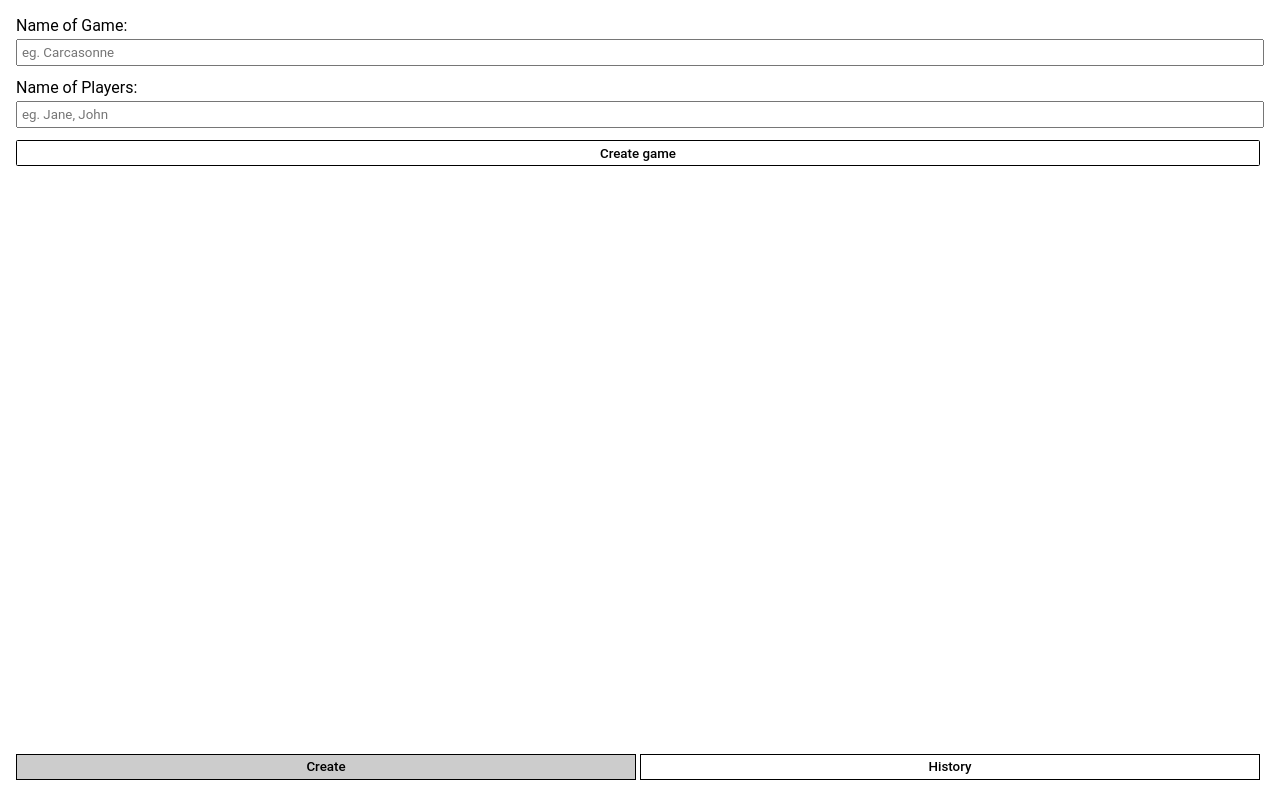
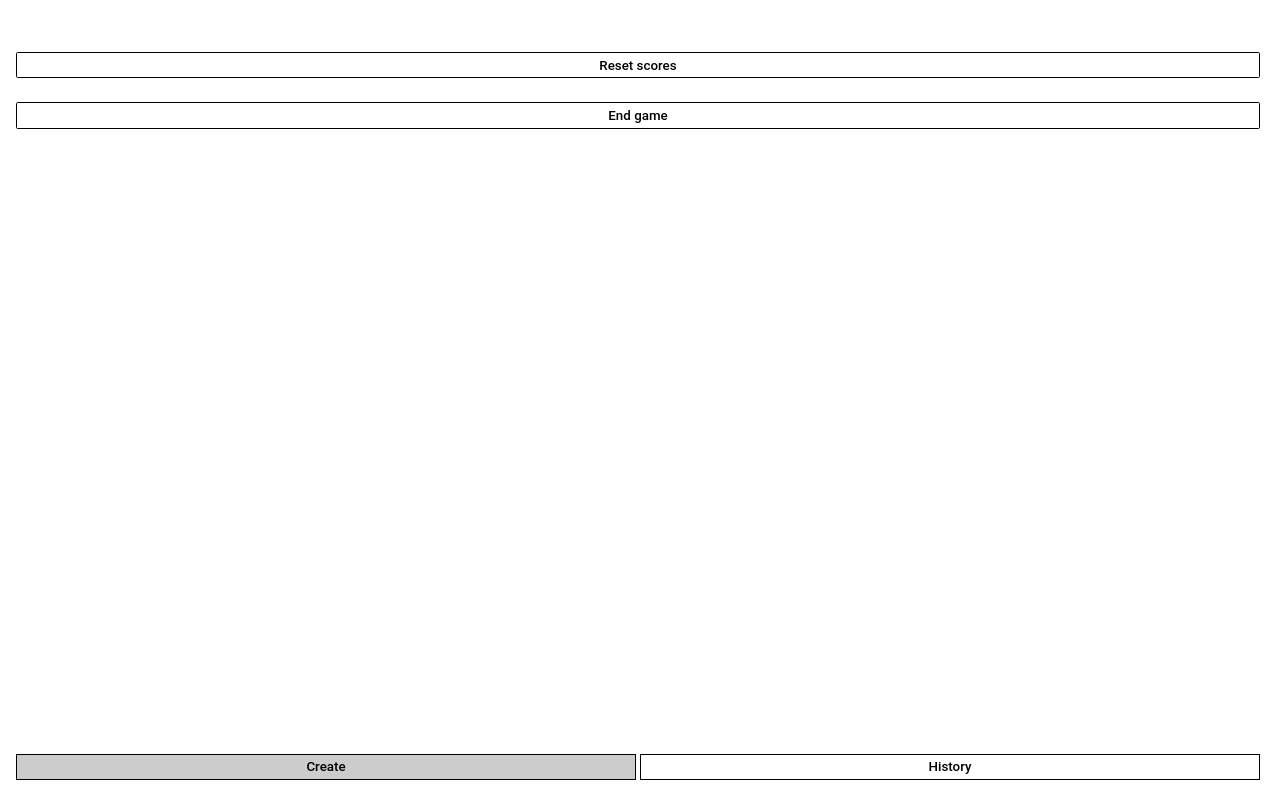
Before and after one commit to LisanneArdern/scorekeeper, a React (Create React App) app: page /game in a window 1280 px wide. Built offline with nearby package versions, Linux system fonts and the light colour scheme.

Commit message:
Add Router to Navigation

```diff
--- a/src/App.js
+++ b/src/App.js
@@ -4,6 +4,13 @@ import Navigation from './components/Navigation/Navigation'
 import CreatePage from './pages/CreatePage'
 import GamePage from './pages/GamePage'
 import HistoryPage from './pages/HistoryPage'
+import {
+  BrowserRouter as Router,
+  Redirect,
+  Switch,
+  Route,
+  Link,
+} from 'react-router-dom'
 
 export default function App() {
   const [currentPageId, setCurrentPageId] = useState('create')
@@ -11,34 +18,48 @@ export default function App() {
   const [players, setPlayers] = useState([])
   const [nameOfGame, setNameOfGame] = useState('')
 
+  const navButtons = ['create', 'history']
+
   return (
+    <Router>
       <AppGrid>
-      {currentPageId === 'create' && (
+        <Switch>
+          <Route exact path="/">
+            <Redirect to={`/${currentPageId}`} />
+          </Route>
+          <Route path="/create">
             <CreatePage onNavigate={setCurrentPageId} onSubmit={handleSubmit} />
-      )}
-      {currentPageId === 'game' && (
+          </Route>
+
+          <Route path="/game">
             <GamePage
               onResetScores={resetScores}
-          onEndGame={handleEndGame}
+              handleEndGame={handleEndGame}
               onPlayerUpdate={updateScore}
               nameOfGame={nameOfGame}
               players={players}
             />
-      )}
-      {currentPageId === 'history' && (
+          </Route>
+          <Route path="/history">
             <HistoryPage games={history} onNavigate={setCurrentPageId} />
-      )}
+          </Route>
+        </Switch>
+
         {currentPageId !== 'game' && (
+          <NavWraper>
+            {navButtons.map(button => (
+              <Link to={'/' + button}>
                 <Navigation
                   currentPageId={currentPageId}
                   onNavigate={setCurrentPageId}
-          pages={[
-            { title: 'Create', id: 'create' },
-            { title: 'History', id: 'history' },
-          ]}
+                  pages={[{ title: button, id: button }]}
                 />
+              </Link>
+            ))}
+          </NavWraper>
         )}
       </AppGrid>
+    </Router>
   )
 
   function handleEndGame() {
@@ -73,3 +94,11 @@ const AppGrid = styled.div`
   grid-template-rows: auto min-content;
   height: 100vh;
 `
+const NavWraper = styled.div`
+  display: grid;
+  grid-template-columns: 1fr 1fr;
+
+  a {
+    text-decoration: none;
+  }
+`
--- a/src/components/Navigation/Navigation.js
+++ b/src/components/Navigation/Navigation.js
@@ -18,7 +18,7 @@ export default function Navigation({ onNavigate, pages, currentPageId }) {
           isActive={currentPageId === id}
           onClick={() => onNavigate(id)}
         >
-          {title}
+          {title.slice(0, 1).toUpperCase() + title.slice(1)}
         </NavButton>
       ))}
     </Nav>
--- a/src/pages/CreatePage.js
+++ b/src/pages/CreatePage.js
@@ -1,6 +1,7 @@
 import { PropTypes } from 'prop-types'
 import styled from 'styled-components'
 import Button from '../components/Button/Button'
+import { useHistory } from 'react-router-dom'
 
 CreatePage.prototype = {
   onSubmit: PropTypes.func.isRequired,
@@ -8,6 +9,7 @@ CreatePage.prototype = {
 }
 
 export default function CreatePage({ onSubmit, onNavigate }) {
+  let path = useHistory()
   return (
     <Grid>
       <Form onSubmit={handleSubmit}>
@@ -37,7 +39,7 @@ export default function CreatePage({ onSubmit, onNavigate }) {
       nameOfGame,
       players,
     }
-
+    path.push('/game')
     onSubmit(game)
   }
 }
--- a/src/pages/GamePage.js
+++ b/src/pages/GamePage.js
@@ -3,6 +3,7 @@ import styled from 'styled-components'
 import Header from '../components/Header/Header'
 import Player from '../components/Player/Player'
 import Button from '../components/Button/Button'
+import { useHistory } from 'react-router-dom'
 
 GamePage.prototype = {
   nameOfGame: PropTypes.string,
@@ -10,7 +11,7 @@ GamePage.prototype = {
     PropTypes.shape({ name: PropTypes.string, score: PropTypes.number })
   ),
   onResetScores: PropTypes.func.isRequired,
-  onEndGame: PropTypes.func.isRequired,
+  handleEndGame: PropTypes.func.isRequired,
   onPlayerUpdate: PropTypes.func.isRequired,
 }
 
@@ -18,9 +19,10 @@ export default function GamePage({
   nameOfGame,
   players,
   onResetScores,
-  onEndGame,
+  handleEndGame,
   onPlayerUpdate,
 }) {
+  let path = useHistory()
   return (
     <Grid>
       <Header>{nameOfGame}</Header>
@@ -37,6 +39,11 @@ export default function GamePage({
       <Button onClick={onEndGame}>End game</Button>
     </Grid>
   )
+
+  function onEndGame(event) {
+    handleEndGame(event)
+    path.push('/history')
+  }
 }
 
 const Grid = styled.section`
```
Lines whose indentation alone changed are shown as unchanged.
